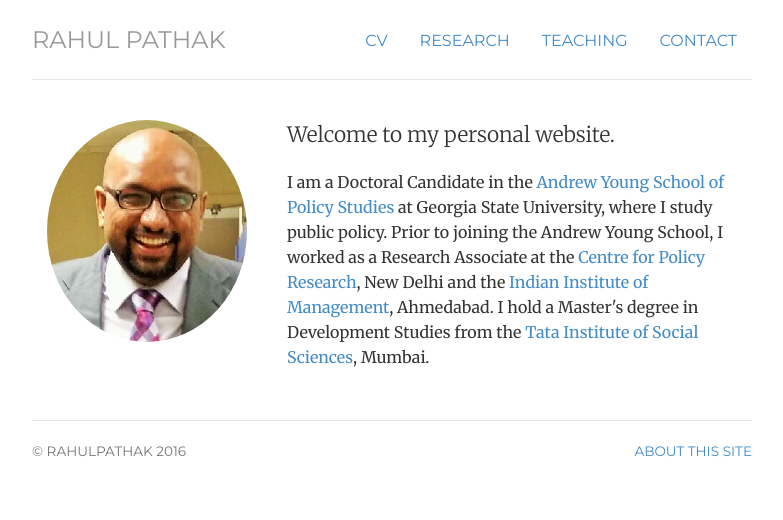
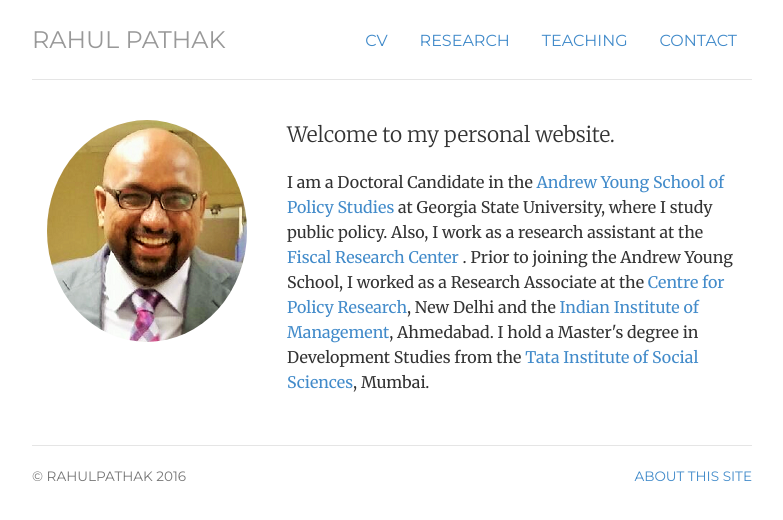
Before and after one commit to pathak-rahul/pathak-rahul.github.io, a Jekyll site: the page built from index.html, in a window 1280 px wide. Shown: the top 520 px of the page, without its empty margins (248-1031 px from the left). Built offline with Jekyll 4.4.1, drawn with Linux system fonts in a browser that asks for light colours.

Commit message:
Update index.html

```diff
--- a/index.html
+++ b/index.html
@@ -16,7 +16,7 @@
 
 	<p class="lead"> Welcome to my personal website.
 
-	<p class-"lead"> I am a Doctoral Candidate in the <a href="http://aysps.gsu.edu/"> Andrew Young School of Policy Studies</a> at Georgia State University, where I study public policy. Prior to joining the Andrew Young School, I worked as a Research Associate at the <a href="http://www.cprindia.org/"> Centre for Policy Research</a>, New Delhi and the <a href="http://www.iimahd.ernet.in/"> Indian Institute of Management</a>, Ahmedabad. I hold a Master's degree in Development Studies from the <a href="http://tiss.edu/"> Tata Institute of Social Sciences</a>, Mumbai. </p> </span>
+	<p class-"lead"> I am a Doctoral Candidate in the <a href="http://aysps.gsu.edu/"> Andrew Young School of Policy Studies</a> at Georgia State University, where I study public policy. Also, I work as a research assistant at the <a href="http://frc.gsu.edu/"> Fiscal Research Center </a>. Prior to joining the Andrew Young School, I worked as a Research Associate at the <a href="http://www.cprindia.org/"> Centre for Policy Research</a>, New Delhi and the <a href="http://www.iimahd.ernet.in/"> Indian Institute of Management</a>, Ahmedabad. I hold a Master's degree in Development Studies from the <a href="http://tiss.edu/"> Tata Institute of Social Sciences</a>, Mumbai. </p> </span>
 </p>
 	</div>
 
```
